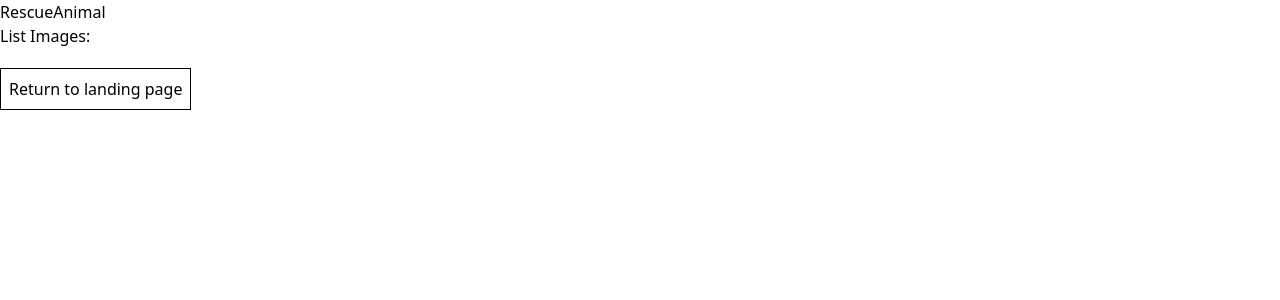
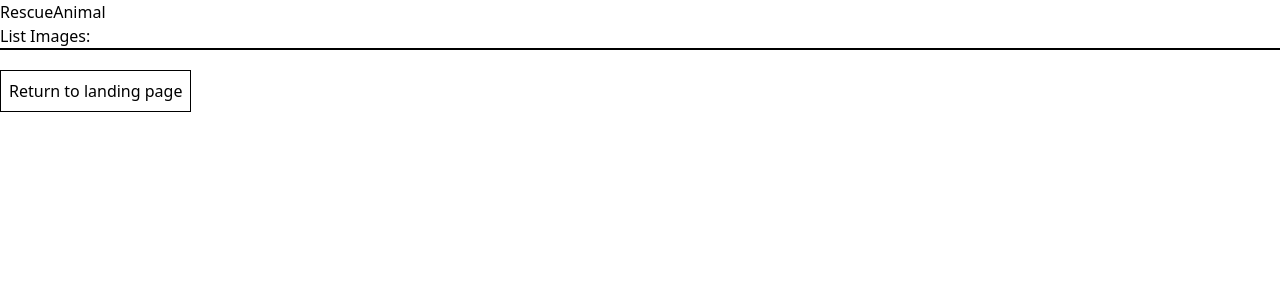
Before and after one commit to femnixx/RandomRepo, a React (Vite) app: page /rescued in a window 1280 px wide. Shown: the top 300 px of the page. Built offline with nearby package versions, Linux system fonts and the light colour scheme.

Commit message:
Made some changes towards image retrieval from buckets

```diff
--- a/src/frontend/RescueAnimal.tsx
+++ b/src/frontend/RescueAnimal.tsx
@@ -60,7 +60,7 @@ const RescueAnimal = () => {
       <p>List Images:</p>
 
       {/* fetch images */}
-      <div>
+      <div className="div border-1 ">
         {images.map((url, idx) => {
           return   <img key={idx} src={url} alt="rescue" />
         })}
--- a/src/frontend/components/LoggedIn.tsx
+++ b/src/frontend/components/LoggedIn.tsx
@@ -61,7 +61,7 @@ const LoggedIn = () => {
         </div>
 
 
-        <button className='border-1 px-2 hover:cursor-pointer' onClick={handleSignOut}>Sign out</button>
+        <button className={` ${username === 'Guest' ? "hidden" : "flex"} border-1 px-2 hover:cursor-pointer`} onClick={handleSignOut}>Sign out</button>
     </div>
   )
 }
```
